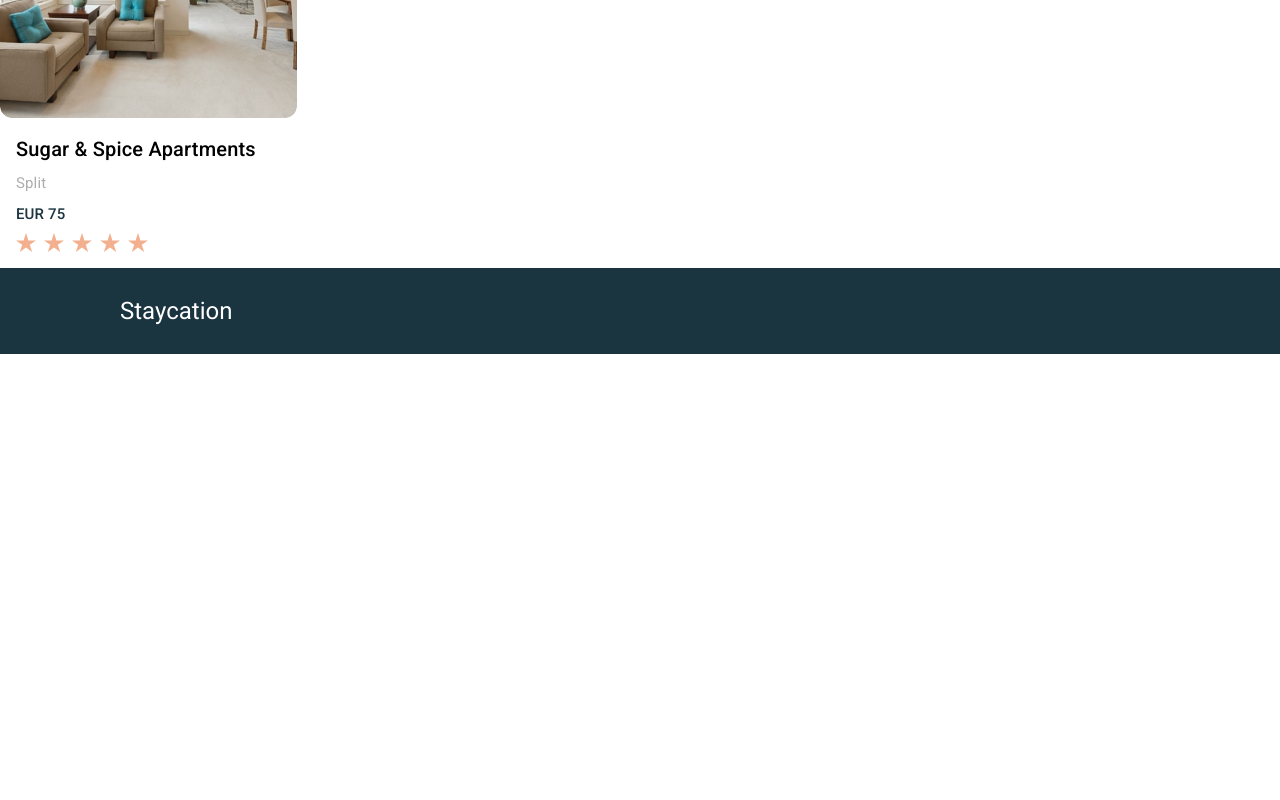
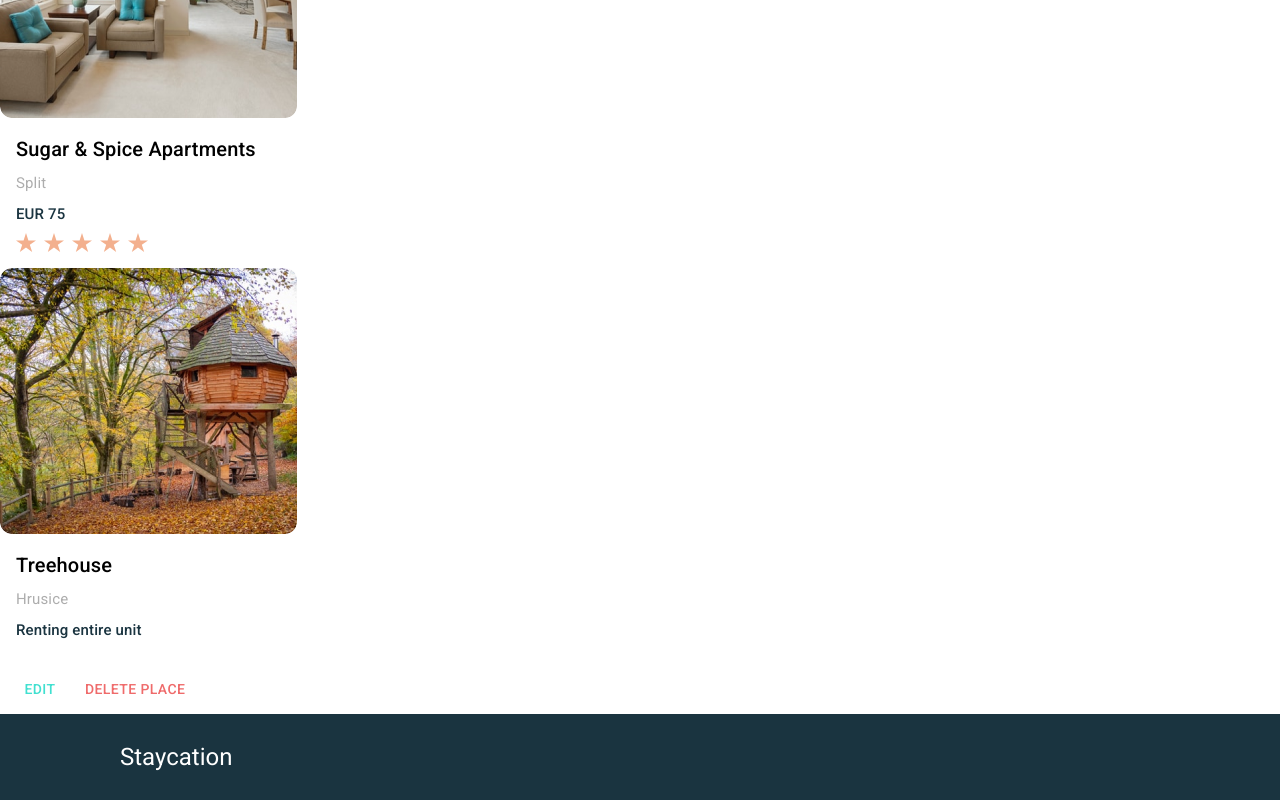
Before and after one commit to dominikpezelj/staycation-apartments-react, a React (Create React App) app: page / in a window 1280 px wide. Shown: the part 1017-1817 px from the top of the page. Before the commit the page ends 1371 px from the top, so only its background shows below. Built offline with nearby package versions, Linux system fonts and the light colour scheme.

Commit message:
Added PlaceCard component

```diff
--- a/src/components/AccommodationCard.tsx
+++ b/src/components/AccommodationCard.tsx
@@ -32,7 +32,7 @@ export const AccommodationCard: React.FC<{
           }}
           component="img"
           image="/accommodation-card.png"
-          alt="green iguana"
+          alt=""
         />
         <CardContent>
           <Typography
--- a/src/components/Main.tsx
+++ b/src/components/Main.tsx
@@ -3,18 +3,32 @@ import { Header } from "./Header";
 import { Footer } from "./Footer";
 import { CityCard } from "./CityCard";
 import { AccommodationCard } from "./AccommodationCard";
+import { PlaceCard } from "./PlaceCard";
 
 export const Main = () => {
-  const CityCardData = {
+  const cityCardData = {
     name: "London",
     count: "5102",
   };
-  const AccommodationCardData = {
+  const accommodationCardData = {
     title: "Sugar & Spice Apartments",
     location: "Split",
     price: 75,
     categorization: 3,
   };
+  const placeCardData = [
+    {
+      title: "Treehouse",
+      location: "Hrusice",
+      subtitle: "Renting entire unit",
+    },
+    {
+      title: "Tiny House",
+      location: "Hrusice",
+      subtitle: "Renting entire unit",
+    },
+  ];
+
   const data = [
     {
       name: "London",
@@ -57,12 +71,17 @@ export const Main = () => {
     <div>
       <Navigation />
       <Header />
-      <CityCard city={CityCardData.name} count={CityCardData.count} />
+      <CityCard city={cityCardData.name} count={cityCardData.count} />
       <AccommodationCard
-        title={AccommodationCardData.title}
-        location={AccommodationCardData.location}
-        price={AccommodationCardData.price}
-        categorization={AccommodationCardData.categorization}
+        title={accommodationCardData.title}
+        location={accommodationCardData.location}
+        price={accommodationCardData.price}
+        categorization={accommodationCardData.categorization}
+      />
+      <PlaceCard
+        title={placeCardData[0].title}
+        location={placeCardData[0].location}
+        subtitle={placeCardData[0].subtitle}
       />
       <Footer />
     </div>
--- /dev/null
+++ b/src/components/PlaceCard.tsx
@@ -0,0 +1,82 @@
+import * as React from "react";
+import Card from "@mui/material/Card";
+import CardActions from "@mui/material/CardActions";
+import CardContent from "@mui/material/CardContent";
+import CardMedia from "@mui/material/CardMedia";
+import Button from "@mui/material/Button";
+import Typography from "@mui/material/Typography";
+import { useTheme } from "@mui/material/styles";
+
+export const PlaceCard: React.FC<{
+  title: string;
+  location: string;
+  subtitle: string;
+}> = (props) => {
+  const { colors } = useTheme();
+  return (
+    <Card sx={{ maxWidth: "18.5625rem", boxShadow: "0" }}>
+      <CardMedia
+        sx={{
+          borderRadius: "12px",
+          width: "18.5625rem",
+          height: "16.625rem",
+        }}
+        component="img"
+        image="/place-card.jpg"
+        alt=""
+      />
+      <CardContent>
+        <Typography
+          component="div"
+          sx={{
+            fontFamily: "Roboto",
+            fontWeight: "500",
+            fontSize: "20px",
+            color: colors.textBlack,
+            marginBottom: "0.5rem",
+          }}
+        >
+          {props.title}
+        </Typography>
+        <Typography
+          component="div"
+          sx={{
+            fontFamily: "Roboto",
+            fontWeight: "400",
+            fontSize: "15px",
+            color: colors.cardGray,
+            marginBottom: "0.5rem",
+          }}
+        >
+          {props.location}
+        </Typography>
+        <Typography
+          component="div"
+          sx={{
+            fontFamily: "Roboto",
+            fontWeight: "500",
+            fontSize: "15px",
+            color: colors.textMenuItems,
+            marginBottom: "0.5rem",
+          }}
+        >
+          {props.subtitle}
+        </Typography>
+      </CardContent>
+      <CardActions>
+        <Button
+          size="small"
+          sx={{ color: colors.mint, fontWeight: "500", fontSize: "14px" }}
+        >
+          Edit
+        </Button>
+        <Button
+          size="small"
+          sx={{ color: colors.errorRed, fontWeight: "500", fontSize: "14px" }}
+        >
+          Delete place
+        </Button>
+      </CardActions>
+    </Card>
+  );
+};
--- a/src/theme.ts
+++ b/src/theme.ts
@@ -9,7 +9,8 @@ export const theme = createTheme({
         inputGray: '#909090',
         mint: '#40E0D0',
         bgFooter: '#1A3440',
-        cardGray: '#ADADAD'
+        cardGray: '#ADADAD',
+        errorRed: '#EF6B6B'
     },
     shadow: {
       main: '0px 4px 4px rgba(205, 205, 205, 0.25)'
@@ -27,6 +28,7 @@ export const theme = createTheme({
             mint: string;
             bgFooter: string;
             cardGray: string;
+            errorRed: string;
       },
       shadow: {
         main: React.CSSProperties['boxShadow'];
@@ -42,6 +44,7 @@ export const theme = createTheme({
             mint: string;
             bgFooter: string;
             cardGray: string;
+            errorRed: string;
       };
       shadow: {
         main: React.CSSProperties['boxShadow'];
```
Also changed, not shown: public/place-card.jpg (added), public/place-card2.jpg (added).
